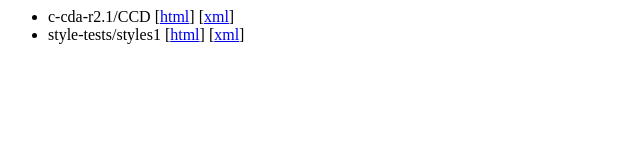
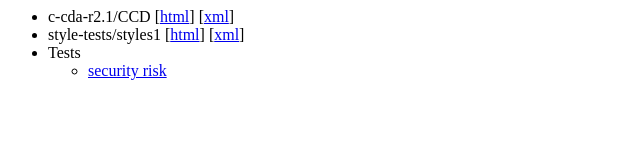
Before and after one commit to lantanagroup/stylesheets, a plain HTML site: page index.html in a window 1280 px wide. Shown: the whole page, without its empty margins (0-640 px from the left). Drawn offline with Linux system fonts and the light colour scheme.

Commit message:
Adding link to security-risk test

```diff
--- a/index.html
+++ b/index.html
@@ -8,6 +8,12 @@
         <ul>
             <li>c-cda-r2.1/CCD [<a href="c-cda-r2.1/CCD.html">html</a>] [<a href="c-cda-r2.1/CCD.xml">xml</a>]</li>
             <li>style-tests/styles1 [<a href="style-tests/styles1.html">html</a>] [<a href="style-tests/styles1.xml">xml</a>]</li>
+			<li>
+				Tests
+				<ul>
+					<li><a href="tests/security-risk.xml">security risk</li>
+				</ul>
+			</li>
         </ul>
     </body>
 </html>
```
